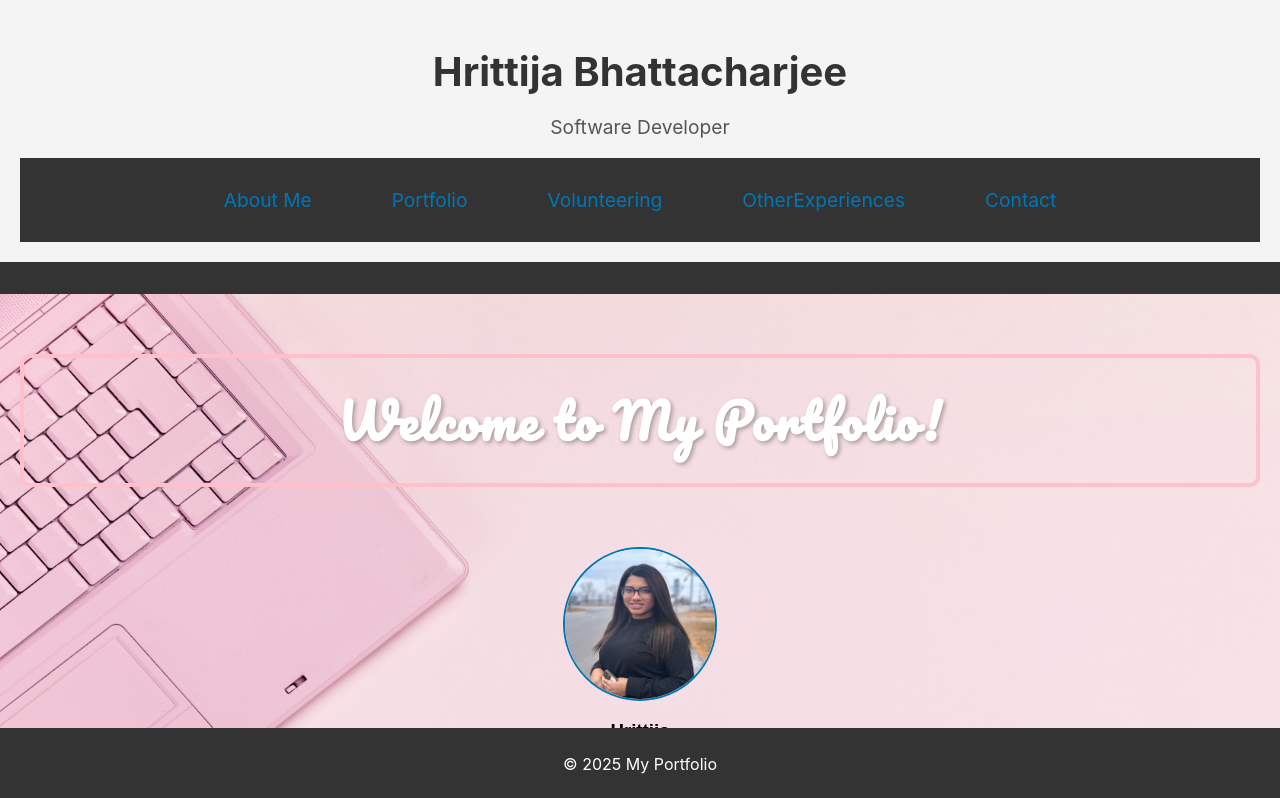
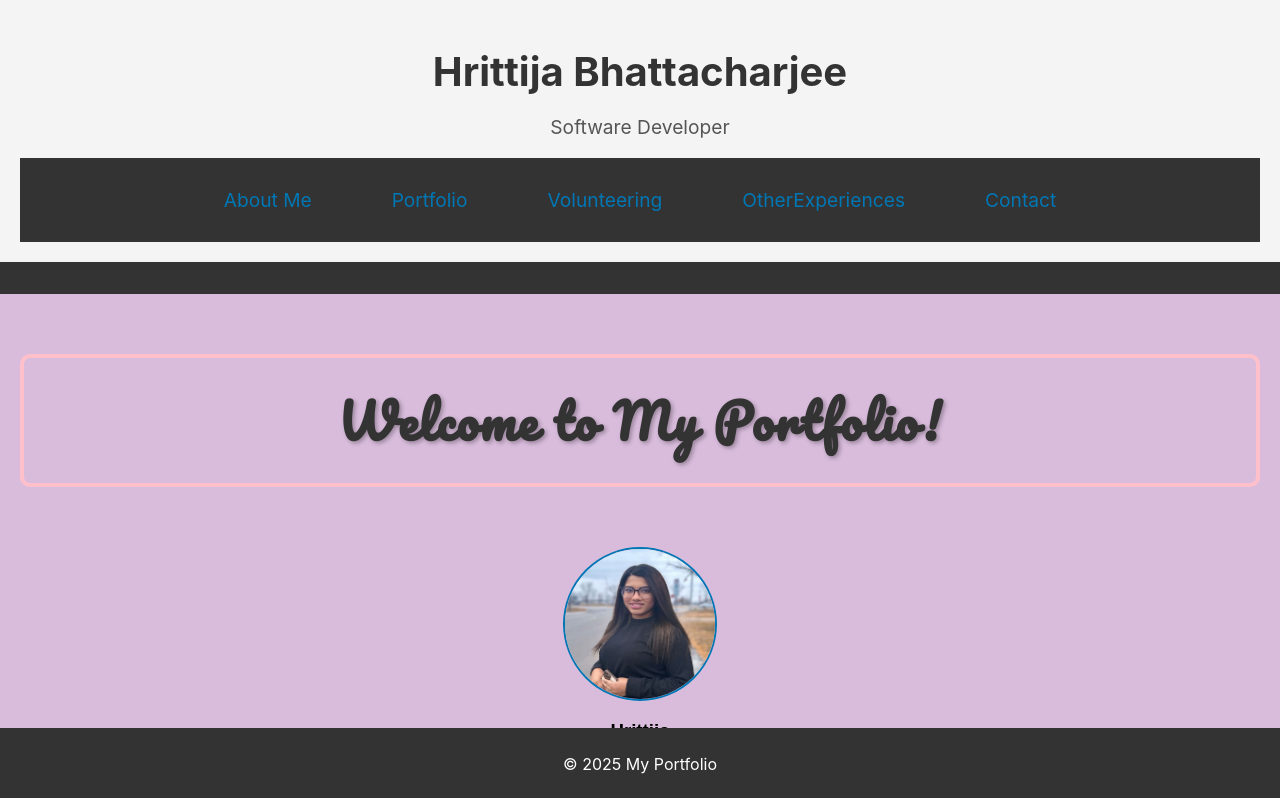
Before and after one commit to hrittijab/hrittijab-portfolio, a React (Create React App) app: page / in a window 1280 px wide. Shown: the top 798 px of the page. Built offline with nearby package versions, Linux system fonts and the light colour scheme.

Commit message:
Fixed latency error

```diff
--- a/src/pages/Home.js
+++ b/src/pages/Home.js
@@ -1,39 +1,22 @@
 import React from 'react';
 import MyPhoto from './myPhoto.jpeg';
-import backgroundImage from './background1.jpeg';
-import backgroundBlur from './background1.jpeg'; // LQIP image
 
 const Home = () => {
-  const [imageLoaded, setImageLoaded] = React.useState(false);
-
-  const handleImageLoad = () => setImageLoaded(true);
-
   return (
     <div
       style={{
         textAlign: 'center',
         padding: '20px',
         fontFamily: 'Arial, sans-serif',
-        background: imageLoaded ? `url(${backgroundImage})` : `url(${backgroundBlur})`, // Use the blurry image initially
-        backgroundSize: '100% 100%',
-        backgroundPosition: 'center',
-        backgroundAttachment: 'fixed',
-        height: '100vh',
-        color: 'white',
+        height: '100vh', // Full height of the page
+        color: 'black', // Text color
         boxSizing: 'border-box',
-        transition: 'background-image 1s ease-out',
       }}
     >
-      <img
-        src={backgroundImage}
-        alt="Background"
-        style={{ display: 'none' }}
-        onLoad={handleImageLoad}
-      />
       <h2
         style={{
           fontSize: '3em',
-          color: '#fff',
+          color: '#333', // Dark color for better readability
           fontFamily: "'Pacifico', cursive",
           letterSpacing: '2px',
           textShadow: '2px 2px 4px rgba(0,0,0,0.3)',
@@ -55,8 +38,8 @@ const Home = () => {
           border: '2px solid #0077b5',
         }}
       />
-      <h3 style={{ marginTop: '15px', color: 'black' }}>Hrittija</h3>
-      <p style={{ marginTop: '10px', color: 'black' }}>
+      <h3 style={{ marginTop: '15px' }}>Hrittija</h3>
+      <p style={{ marginTop: '10px' }}>
         I am a Computer Science student, passionate about transforming academic knowledge into real-world applications.
         With a strong foundation in Data Structures, Algorithms, and Machine Learning, I focus on creating impactful
         software solutions that contribute to organizational growth. I thrive in collaborative environments and am
@@ -65,17 +48,6 @@ const Home = () => {
         gained web development skills including HTML, CSS, and JavaScript. I am well-versed in Agile methodologies and
         Waterfall processes and possess a strong understanding of database systems.
       </p>
-
-      <style>{`
-        @keyframes fadeIn {
-          from {
-            opacity: 0;
-          }
-          to {
-            opacity: 1;
-          }
-        }
-      `}</style>
     </div>
   );
 };
```
